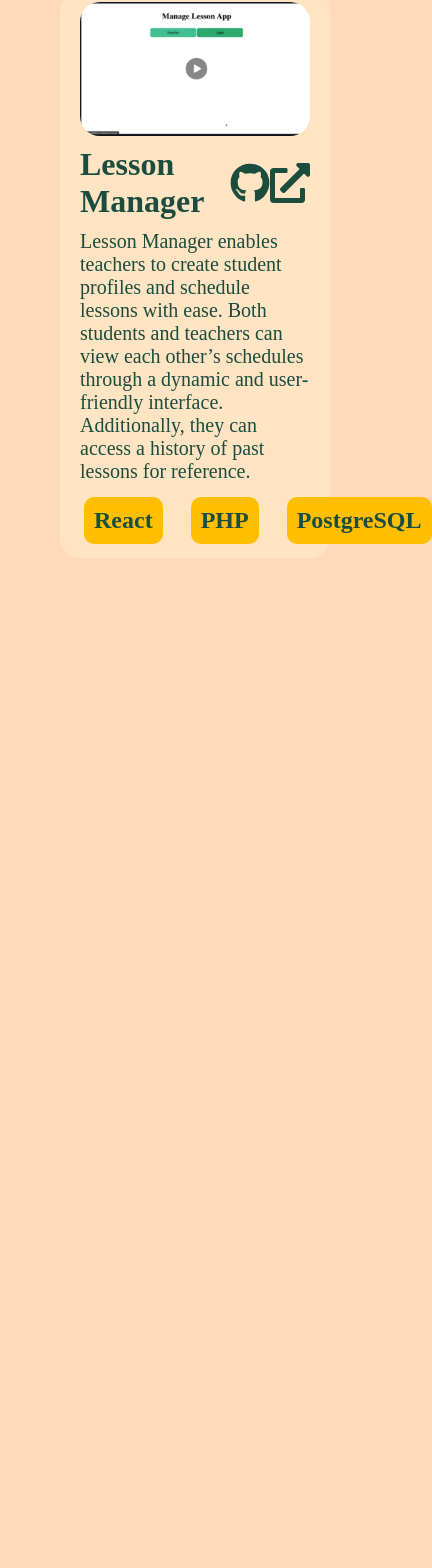
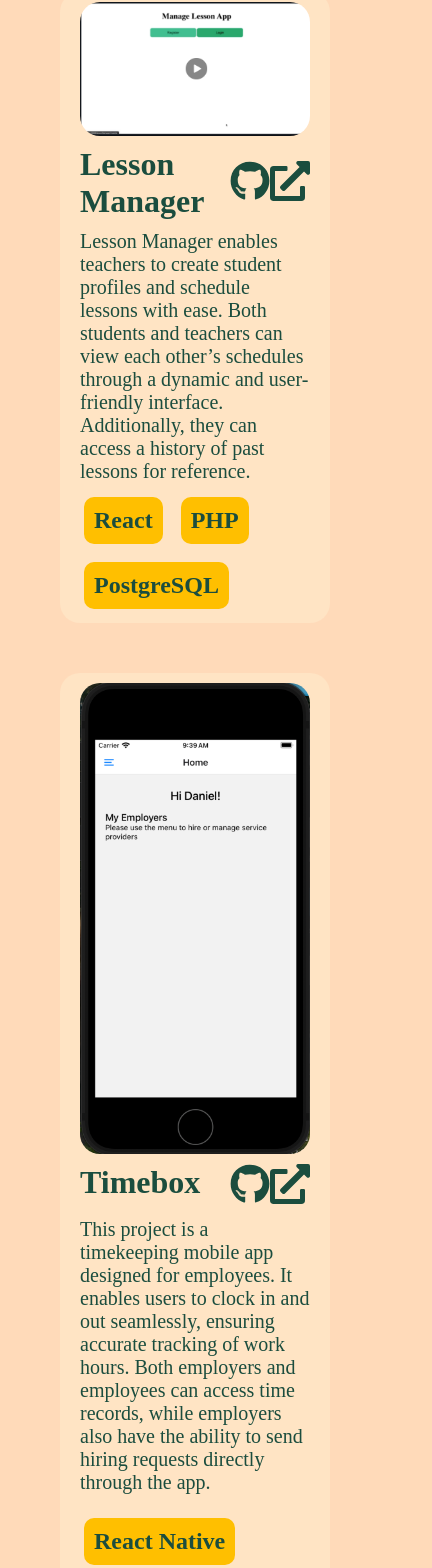
Before and after one commit to Yui1002/portfolio, a React app: page / in a window 390 px wide. Shown: the part 1402-2970 px from the top of the page, 432 px wide, since content can reach past the window. Before the commit the page ends 1990 px from the top, so only its background shows below. Built offline with nearby package versions, Linux system fonts and the light colour scheme.

Commit message:
save current work for responsive design

```diff
--- a/src/components/Project.tsx
+++ b/src/components/Project.tsx
@@ -25,27 +25,13 @@ const Project = ({ project }: ProjectProps) => {
           ))}
         </div>
         <div className="project-icon">
-            <FaGithub size={50} />
-            <FaExternalLinkAlt size={50} />
+            <a href={project.githubLink} target="_blank" rel="noopener noreferrer">
+              <FaGithub size={50} color="#1B4D3E" />
+            </a>
+            <a href={project.websiteLink} target="_blank" rel="noopener noreferrer">
+              <FaExternalLinkAlt size={50} color="#1B4D3E" />
+            </a>
         </div>
-      {/* <div className="project-image">
-        <img src={project.image} alt={project.name} />
-      </div>
-      <div className="project-details">
-        <h2 className="project-title">{project.name}</h2>
-        <p className="project-description">{project.description}</p>
-        <div className="project-tools">
-          {project.tools.map((tool, index) => (
-            <p key={index} className="project-tool">
-              {tool}
-            </p>
-          ))}
-        </div>
-        <div className="project-icon">
-          <FaGithub size={50} />
-          <FaExternalLinkAlt size={50} />
-        </div>
-      </div> */}
     </div>
   );
 };
--- a/src/projectData.ts
+++ b/src/projectData.ts
@@ -7,12 +7,14 @@ const projectsData = [
         githubLink: "https://github.com/Yui1002/LessonManager",
         websiteLink: ""
     },
-    // {
-    //     name: "Timebox",
-    //     description: "This project is a timekeeping mobile app designed for employees. It enables users to clock in and out seamlessly, ensuring accurate tracking of work hours. Both employers and employees can access time records, while employers also have the ability to send hiring requests directly through the app.",
-    //     image: "",
-    //     githubLink: "https://github.com/Yui1002/timebox"
-    // }
+    {
+        name: "Timebox",
+        description: "This project is a timekeeping mobile app designed for employees. It enables users to clock in and out seamlessly, ensuring accurate tracking of work hours. Both employers and employees can access time records, while employers also have the ability to send hiring requests directly through the app.",
+        image: require("./images/Timebox.png"),
+        tools: ["React Native", "TypeScript", "Node.js", "Python", "PostgreSQL", "Docker"],
+        githubLink: "https://github.com/Yui1002/timebox",
+        websiteLink: ""
+    },
 ]
 
 export default projectsData;
--- a/src/styles/Project.css
+++ b/src/styles/Project.css
@@ -11,6 +11,7 @@
   padding: 10px 20px;
   border-radius: 20px;
   gap: 10px;
+  margin-top: 50px;
 }
 
 .project-image {
@@ -38,8 +39,9 @@
 .project-tools {
   grid-area: Tools;
   display: flex;
-  gap: 20px;
+  gap: 10px;
   align-items: center;
+  flex-wrap: wrap;
 }
 
 .project-tool {
@@ -63,11 +65,19 @@
   height: 40px;
 }
 
-@media screen and (min-width: 1200px) {
-  .project-card {
-    grid-template-columns: 1fr 1fr;
-    grid-template-rows: 1fr 1fr 1fr;
-    grid-area: "";
+@media screen and (max-width: 600px) {
+  .project-image img {
+    max-width: 100%;
+    max-height: 100%;
+  }
+}
+
+@media screen and (min-width: 600px) {
+  .project-image img {
+    /* max-width: 510px;
+    max-height: 290px; */
+    max-width: 100%;
+    max-height: 100%;
   }
 }
 
@@ -94,3 +104,10 @@
     font-size: 24px;
   }
 }
+
+@media screen and (min-width: 1500px) {
+  .project-image img {
+    max-width: 640px;
+    max-height: 350px;
+  }
+}
```
Also changed, not shown: src/images/Timebox.png (added).
